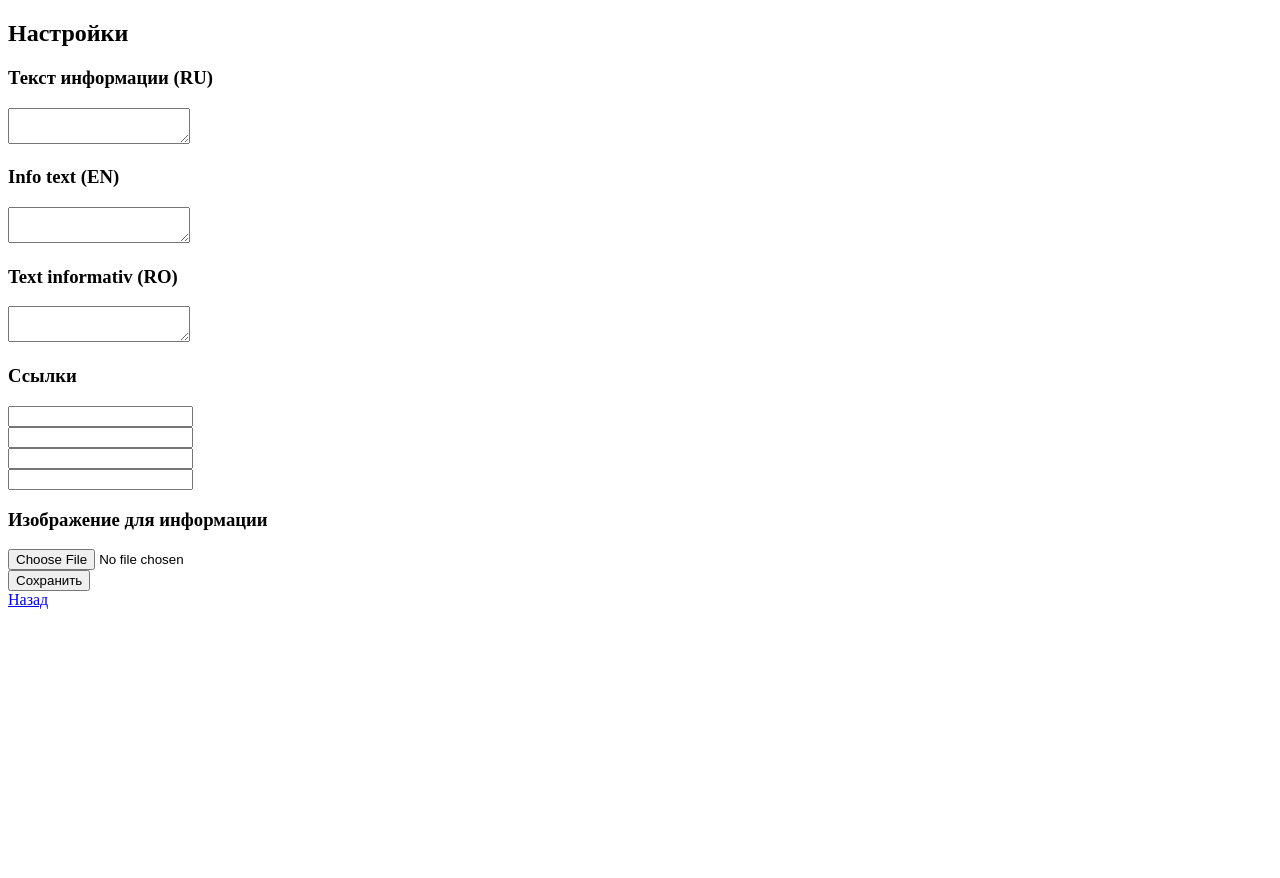
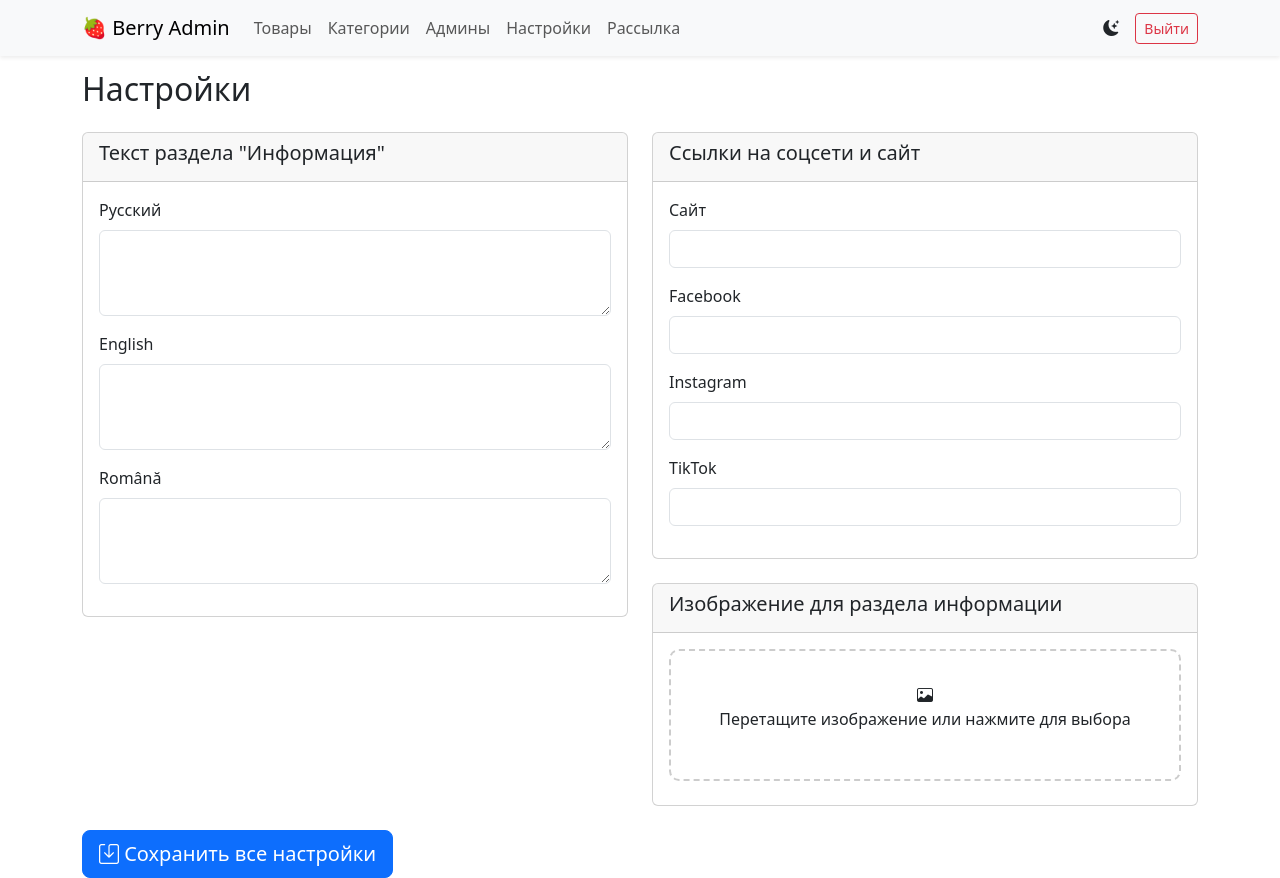
Before and after one commit to bunsteritalia-source/berrybot, a Flask app: page /settings in a window 1280 px wide. Before the commit the page ends 609 px from the top, so only its background shows below. Run offline with Flask 3, Linux system fonts and the light colour scheme; the visitor is signed in with stand-in values (Sample User, id 1); data that the repository does not hold is empty.

Commit message:
Update settings.html

```diff
--- a/admin_site/templates/settings.html
+++ b/admin_site/templates/settings.html
@@ -1,25 +1,73 @@
-<!DOCTYPE html>
-<html>
-<head><title>Настройки</title></head>
-<body>
-  <h2>Настройки</h2>
-  <form method="post" enctype="multipart/form-data">
-    <h3>Текст информации (RU)</h3>
-    <textarea name="info_text_ru">{{ config['info_text_ru'] }}</textarea>
-    <h3>Info text (EN)</h3>
-    <textarea name="info_text_en">{{ config['info_text_en'] }}</textarea>
-    <h3>Text informativ (RO)</h3>
-    <textarea name="info_text_ro">{{ config['info_text_ro'] }}</textarea>
-    <h3>Ссылки</h3>
-    <input name="site_url" value="{{ config['site_url'] }}"><br>
-    <input name="facebook_url" value="{{ config['facebook_url'] }}"><br>
-    <input name="instagram_url" value="{{ config['instagram_url'] }}"><br>
-    <input name="tiktok_url" value="{{ config['tiktok_url'] }}"><br>
-    <h3>Изображение для информации</h3>
-    {% if config['info_image'] %}<img src="{{ config['info_image'] }}" width="100"><br>{% endif %}
-    <input type="file" name="info_image"><br>
-    <button type="submit">Сохранить</button>
-  </form>
-  <a href="/">Назад</a>
-</body>
-</html>
+{% extends "layout.html" %}
+{% block content %}
+<h2 class="mb-4">Настройки</h2>
+<form method="post" enctype="multipart/form-data">
+  <div class="row">
+    <div class="col-md-6">
+      <div class="card mb-4">
+        <div class="card-header"><h5>Текст раздела "Информация"</h5></div>
+        <div class="card-body">
+          <div class="mb-3">
+            <label class="form-label">Русский</label>
+            <textarea name="info_text_ru" class="form-control" rows="3">{{ config['info_text_ru'] }}</textarea>
+          </div>
+          <div class="mb-3">
+            <label class="form-label">English</label>
+            <textarea name="info_text_en" class="form-control" rows="3">{{ config['info_text_en'] }}</textarea>
+          </div>
+          <div class="mb-3">
+            <label class="form-label">Română</label>
+            <textarea name="info_text_ro" class="form-control" rows="3">{{ config['info_text_ro'] }}</textarea>
+          </div>
+        </div>
+      </div>
+    </div>
+    <div class="col-md-6">
+      <div class="card mb-4">
+        <div class="card-header"><h5>Ссылки на соцсети и сайт</h5></div>
+        <div class="card-body">
+          <div class="mb-3">
+            <label class="form-label">Сайт</label>
+            <input name="site_url" class="form-control" value="{{ config['site_url'] }}">
+          </div>
+          <div class="mb-3">
+            <label class="form-label">Facebook</label>
+            <input name="facebook_url" class="form-control" value="{{ config['facebook_url'] }}">
+          </div>
+          <div class="mb-3">
+            <label class="form-label">Instagram</label>
+            <input name="instagram_url" class="form-control" value="{{ config['instagram_url'] }}">
+          </div>
+          <div class="mb-3">
+            <label class="form-label">TikTok</label>
+            <input name="tiktok_url" class="form-control" value="{{ config['tiktok_url'] }}">
+          </div>
+        </div>
+      </div>
+      <div class="card mb-4">
+        <div class="card-header"><h5>Изображение для раздела информации</h5></div>
+        <div class="card-body">
+          {% if config['info_image'] %}
+            <img src="{{ config['info_image'] }}" class="img-fluid rounded mb-3" style="max-height: 200px;">
+          {% endif %}
+          <div class="drop-zone" id="infoImageDropZone">
+            <i class="bi bi-image"></i>
+            <p>Перетащите изображение или нажмите для выбора</p>
+            <input type="file" name="info_image" accept="image/*" data-preview-id="infoImagePreview" style="display:none;" onclick="this.parent.querySelector('p').click()">
+          </div>
+          <div id="infoImagePreview" class="mt-2"></div>
+        </div>
+      </div>
+    </div>
+  </div>
+  <button type="submit" class="btn btn-primary btn-lg"><i class="bi bi-save"></i> Сохранить все настройки</button>
+</form>
+
+<script>
+  document.getElementById('infoImageDropZone').addEventListener('click', function(e) {
+    if (e.target.tagName !== 'INPUT') {
+      this.querySelector('input[type="file"]').click();
+    }
+  });
+</script>
+{% endblock %}
```
